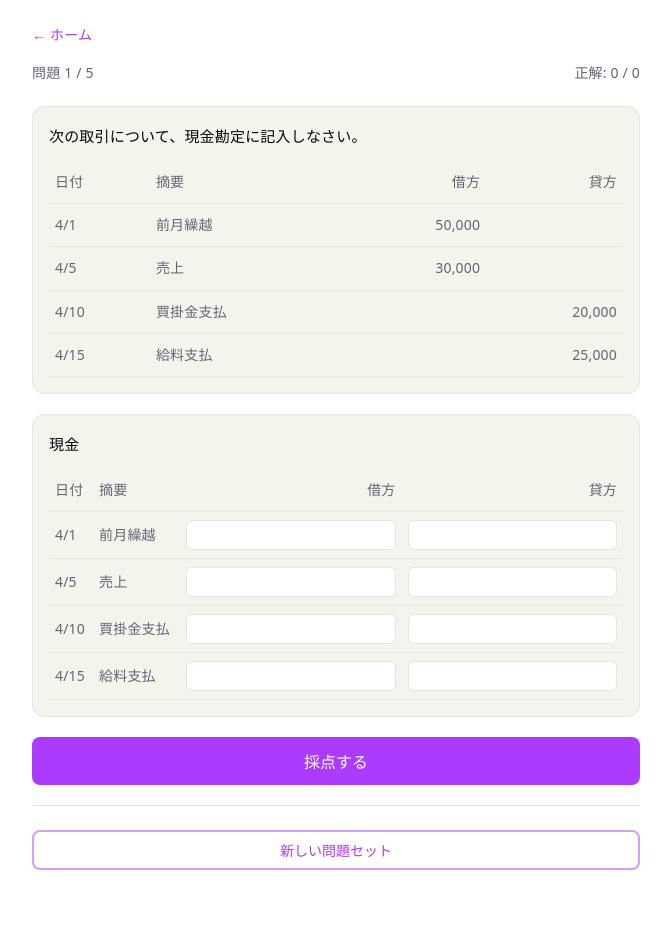
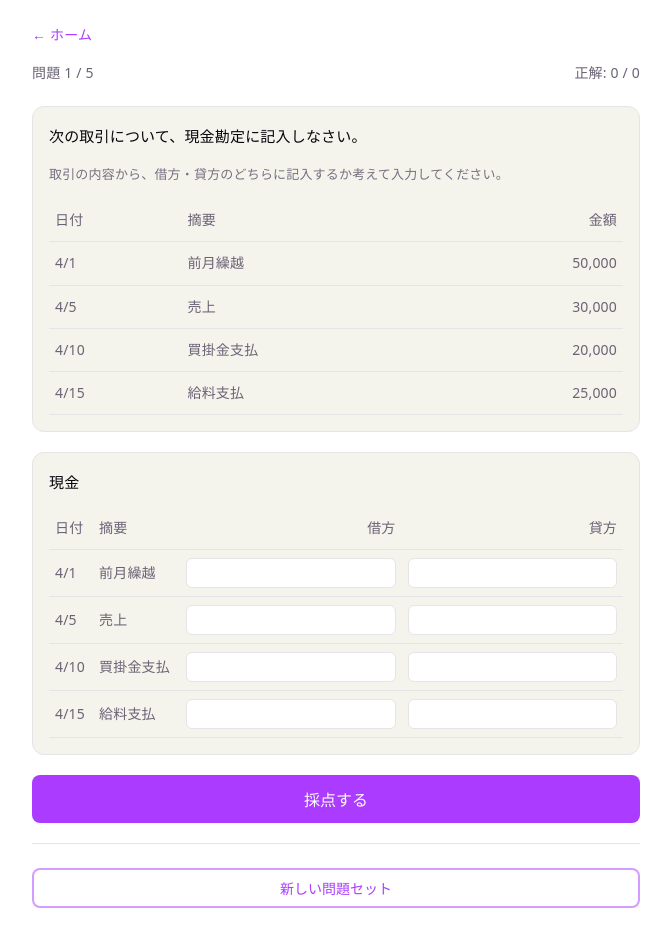
Before and after one commit to fkt78/OMK-BOKI-APP, a React (Vite) app: page /q2-account in a window 1280 px wide. Shown: the whole page, without its empty margins (304-975 px from the left). Before the commit the page ends 890 px from the top, so only its background shows below. Built offline with nearby package versions, Linux system fonts and the light colour scheme.

Commit message:
fix: 勘定記入で取引の事実のみ表示し、借方・貸方は学習者が判断するよう変更
- 問題カードを日付・摘要・金額の3列に変更
- 写すだけで正解できてしまう問題を解消

```diff
--- a/src/data/accountEntryProblems.ts
+++ b/src/data/accountEntryProblems.ts
@@ -10,15 +10,18 @@ export interface AccountEntryRow {
   credit: number | null
 }
 
+/** 取引の事実のみ（借方・貸方は非表示で、学習者が判断する） */
+export interface TransactionFact {
+  date: string
+  description: string
+  amount: number
+}
+
 export interface AccountEntryProblem {
   id: string
   accountName: string
-  transactions: Array<{
-    date: string
-    description: string
-    debit?: number
-    credit?: number
-  }>
+  /** 取引の事実（日付・摘要・金額のみ。借方・貸方は学習者が判断） */
+  transactions: TransactionFact[]
   answer: AccountEntryRow[]
 }
 
@@ -27,10 +30,10 @@ export const ACCOUNT_ENTRY_PROBLEMS: AccountEntryProblem[] = [
     id: 'acc-001',
     accountName: '現金',
     transactions: [
-      { date: '4/1', description: '前月繰越', debit: 50000 },
-      { date: '4/5', description: '売上', debit: 30000 },
-      { date: '4/10', description: '買掛金支払', credit: 20000 },
-      { date: '4/15', description: '給料支払', credit: 25000 }
+      { date: '4/1', description: '前月繰越', amount: 50000 },
+      { date: '4/5', description: '売上', amount: 30000 },
+      { date: '4/10', description: '買掛金支払', amount: 20000 },
+      { date: '4/15', description: '給料支払', amount: 25000 }
     ],
     answer: [
       { date: '4/1', description: '前月繰越', debit: 50000, credit: null },
@@ -43,10 +46,10 @@ export const ACCOUNT_ENTRY_PROBLEMS: AccountEntryProblem[] = [
     id: 'acc-002',
     accountName: '買掛金',
     transactions: [
-      { date: '4/1', description: '前月繰越', credit: 40000 },
-      { date: '4/8', description: '仕入', credit: 50000 },
-      { date: '4/10', description: '現金支払', debit: 20000 },
-      { date: '4/20', description: '小切手支払', debit: 30000 }
+      { date: '4/1', description: '前月繰越', amount: 40000 },
+      { date: '4/8', description: '仕入', amount: 50000 },
+      { date: '4/10', description: '現金支払', amount: 20000 },
+      { date: '4/20', description: '小切手支払', amount: 30000 }
     ],
     answer: [
       { date: '4/1', description: '前月繰越', debit: null, credit: 40000 },
@@ -59,10 +62,10 @@ export const ACCOUNT_ENTRY_PROBLEMS: AccountEntryProblem[] = [
     id: 'acc-003',
     accountName: '売掛金',
     transactions: [
-      { date: '4/1', description: '前月繰越', debit: 60000 },
-      { date: '4/12', description: '売上', debit: 40000 },
-      { date: '4/18', description: '現金回収', credit: 50000 },
-      { date: '4/25', description: '手形で回収', credit: 30000 }
+      { date: '4/1', description: '前月繰越', amount: 60000 },
+      { date: '4/12', description: '売上', amount: 40000 },
+      { date: '4/18', description: '現金回収', amount: 50000 },
+      { date: '4/25', description: '手形で回収', amount: 30000 }
     ],
     answer: [
       { date: '4/1', description: '前月繰越', debit: 60000, credit: null },
@@ -75,10 +78,10 @@ export const ACCOUNT_ENTRY_PROBLEMS: AccountEntryProblem[] = [
     id: 'acc-004',
     accountName: '当座預金',
     transactions: [
-      { date: '4/1', description: '前月繰越', debit: 100000 },
-      { date: '4/6', description: '売掛金回収', debit: 80000 },
-      { date: '4/14', description: '買掛金支払', credit: 60000 },
-      { date: '4/22', description: '借入金', debit: 100000 }
+      { date: '4/1', description: '前月繰越', amount: 100000 },
+      { date: '4/6', description: '売掛金回収', amount: 80000 },
+      { date: '4/14', description: '買掛金支払', amount: 60000 },
+      { date: '4/22', description: '借入金', amount: 100000 }
     ],
     answer: [
       { date: '4/1', description: '前月繰越', debit: 100000, credit: null },
@@ -91,9 +94,9 @@ export const ACCOUNT_ENTRY_PROBLEMS: AccountEntryProblem[] = [
     id: 'acc-005',
     accountName: '借入金',
     transactions: [
-      { date: '4/1', description: '前月繰越', credit: 200000 },
-      { date: '4/15', description: '現金返済', debit: 50000 },
-      { date: '4/22', description: '新規借入', credit: 100000 }
+      { date: '4/1', description: '前月繰越', amount: 200000 },
+      { date: '4/15', description: '現金返済', amount: 50000 },
+      { date: '4/22', description: '新規借入', amount: 100000 }
     ],
     answer: [
       { date: '4/1', description: '前月繰越', debit: null, credit: 200000 },
--- a/src/pages/AccountEntryPage.css
+++ b/src/pages/AccountEntryPage.css
@@ -58,16 +58,19 @@
 
 .transactions-table th:last-child,
 .transactions-table td:last-child,
+.transactions-table td.num,
 .t-account-table th:last-child,
-.t-account-table td:last-child {
+.t-account-table td:last-child,
+.t-account-table th:nth-child(3),
+.t-account-table td:nth-child(3) {
   text-align: right;
 }
 
-.transactions-table th:nth-child(3),
-.transactions-table td:nth-child(3),
-.t-account-table th:nth-child(3),
-.t-account-table td:nth-child(3) {
-  text-align: right;
+.transactions-hint {
+  font-size: 13px;
+  color: var(--text);
+  margin: 0 0 12px;
+  opacity: 0.9;
 }
 
 .t-account-table input {
--- a/src/pages/AccountEntryPage.tsx
+++ b/src/pages/AccountEntryPage.tsx
@@ -116,13 +116,13 @@ export function AccountEntryPage() {
       <main className="entry-main">
         <div className="transactions-box">
           <h3>次の取引について、{problem.accountName}勘定に記入しなさい。</h3>
+          <p className="transactions-hint">取引の内容から、借方・貸方のどちらに記入するか考えて入力してください。</p>
           <table className="transactions-table">
             <thead>
               <tr>
                 <th>日付</th>
                 <th>摘要</th>
-                <th>借方</th>
-                <th>貸方</th>
+                <th>金額</th>
               </tr>
             </thead>
             <tbody>
@@ -130,8 +130,7 @@ export function AccountEntryPage() {
                 <tr key={i}>
                   <td>{t.date}</td>
                   <td>{t.description}</td>
-                  <td>{t.debit != null ? t.debit.toLocaleString() : ''}</td>
-                  <td>{t.credit != null ? t.credit.toLocaleString() : ''}</td>
+                  <td className="num">{t.amount.toLocaleString()}</td>
                 </tr>
               ))}
             </tbody>
```
